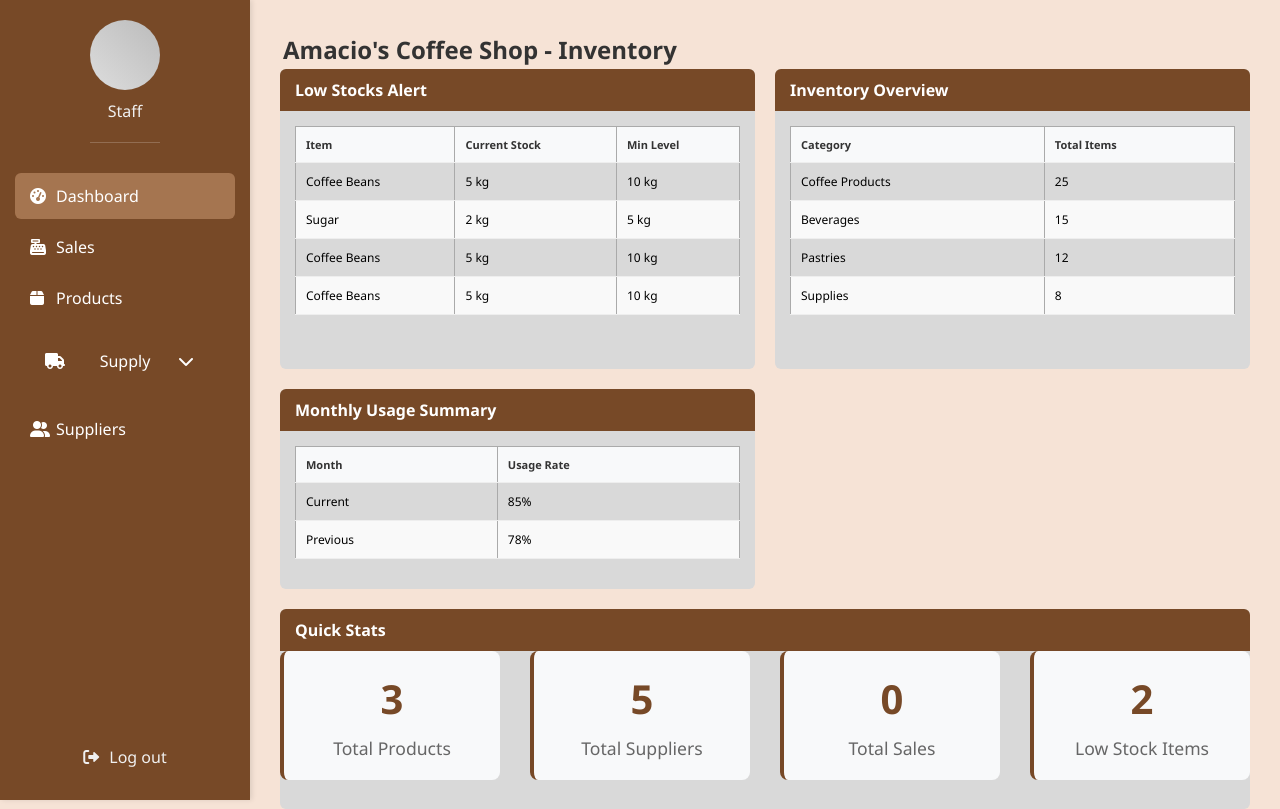
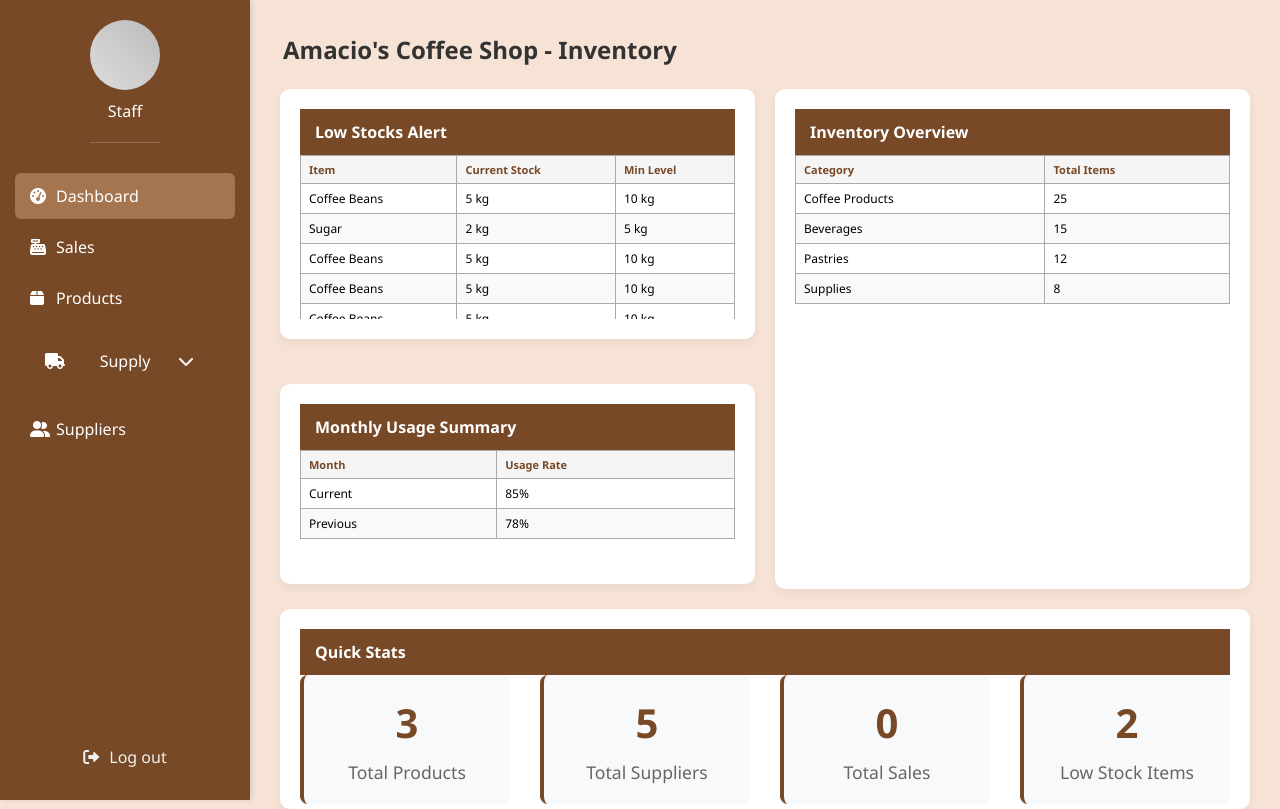
Before and after one commit to siervo-jallaine/IMS-IM-Project, a PHP site: page /html/staff.html in a window 1280 px wide. Run offline with PHP 8.4, Linux system fonts and the light colour scheme.

Commit message:
update staff functionality and UI (#6)
* update staff functionality and UI

* update staff css

```diff
--- a/css/staff.css
+++ b/css/staff.css
@@ -52,7 +52,7 @@
   background-image: linear-gradient(45deg, #ddd, #bbb);
 }
 
-  .staff-label {
+.admin-label {
   font-size: 16px;
   font-weight: 500;
   color: #f0f0f0;
@@ -236,36 +236,83 @@
 .dashboard {
   display: grid;
   grid-template-columns: 1fr 1fr;
-    grid-gap: 20px;
-    margin-bottom: 20px;
+  gap: 20px;
+  margin-top: 20px;
+  align-items: start;
 }
 
 /* Dashboard Card Modifications for Scrolling */
 .card {
-  background-color: #d9d9d9;
-  border-radius: 6px;
-  padding: 0;
-  overflow: hidden;
+  background: #fff;
+  border-radius: 10px;
+  box-shadow: 0 4px 12px rgba(0, 0, 0, 0.05);
+  padding: 20px;
+  margin-bottom: 20px;
   display: flex;
   flex-direction: column;
-  height: 100%; /* Ensure cards take full height of their container */
 }
 
+/* Dashboard Card Scrolling Fix */
 .card h2 {
   background-color: #774927;
   color: white;
   font-size: 16px;
-  padding: 10px 15px;
+  padding: 12px 15px;
   margin: 0;
-  flex-shrink: 0; /* Prevent header from shrinking */
+  position: sticky;
+  top: 0;
+  z-index: 5;
 }
 
 .card-content {
-  padding: 15px;
-  flex: 1; /* Take remaining space */
-  overflow-y: auto; /* Add vertical scroll */
-  overflow-x: hidden; /* Hide horizontal scroll */
-  max-height: calc(100% - 46px); /* Subtract header height */
+  padding: 0;
+  flex: 1;
+  overflow-y: auto;
+  max-height: calc(100% - 40px);
+}
+
+/* Increase Inventory Overview Height */
+.medium-card {
+  height: 350px; /* Increased from 250px */
+}
+
+.medium-card .card-content {
+  max-height: calc(350px - 46px); /* Adjusted to match the new height */
+}
+
+/* Custom scrollbar styling */
+.card-content::-webkit-scrollbar {
+  width: 6px;
+}
+
+.card-content::-webkit-scrollbar-track {
+  background: #f1f1f1;
+  border-radius: 3px;
+}
+
+.card-content::-webkit-scrollbar-thumb {
+  background: #774927;
+  border-radius: 3px;
+}
+
+.card-content::-webkit-scrollbar-thumb:hover {
+  background: #5a3419;
+}
+
+/* For Firefox */
+.card-content {
+  scrollbar-width: thin;
+  scrollbar-color: #774927 #f1f1f1;
+}
+
+/* Dashboard table styles - ensuring headers remain visible */
+.dashboard-table th {
+  background-color: #f5f0e8;
+  font-weight: 600;
+  color: #774927;
+  position: sticky;
+  top: 0;
+  z-index: 4;
 }
 
 /* Specific height constraints for different card sizes */
@@ -283,6 +330,15 @@
 
 .medium-card .card-content {
 max-height: calc(250px - 46px);
+}
+
+.large-card
+{
+  height: 500px;
+  }
+
+  .large-card .card-content {
+    max-height: calc(500px - 46px);
     }
 
 .full-width {
@@ -357,9 +413,6 @@
   min-height: 200px;
 }
 
-  .medium-card {
-    min-height: 300px;
-  }
 
 .full-width {
   grid-column: span 2;
@@ -402,18 +455,7 @@
   border-collapse: collapse;
 }
 
-  .dashboard-table th,
-  .dashboard-table td {
-    padding: 10px;
-    text-align: left;
-    border-bottom: 1px solid #eee;
-  }
 
-  .dashboard-table th {
-    background-color: #f8f9fa;
-    font-weight: 600;
-    color: #333;
-  }
 
 .dashboard-table tbody tr:hover {
   background-color: #f8f9fa;
@@ -946,3 +988,20 @@
 .data-table th:nth-child(3) { width: 15%; } /* Quantity */
 .data-table th:nth-child(4) { width: 20%; } /* Date */
 .data-table th:nth-child(5) { width: 15%; } /* Actions */
+
+
+.medium-card,
+.small-card {
+    grid-column: 1;
+    width: 100%;
+}
+
+.large-card {
+    grid-column: 2;
+    grid-row: 1 / span 2;
+    width: 100%;
+}
+
+.dropdown.open .dropdown-icon {
+  transform: rotate(180deg);
+}
--- a/html/staff.html
+++ b/html/staff.html
@@ -34,10 +34,11 @@
                         Supply
                         <i class="fas fa-chevron-down dropdown-icon"></i>
                     </button>
+                </div>
+                <!-- Sidebar Supply Dropdown -->
                 <div class="dropdown-menu" id="supplyDropdownMenu">
                     <button class="dropdown-item" data-section="supply-list" onclick="switchSection('supply-list')">Supply List</button>
                     <button class="dropdown-item" data-section="added-supply" onclick="switchSection('added-supply')">Added Supply</button>
-                    </div>
                 </div>
                 <button class="nav-item" data-section="suppliers" onclick="switchSection('suppliers')">
                     <i class="fas fa-user-group"></i>
@@ -101,7 +102,7 @@
                         </div>
                     </div>
 
-                    <div class="card medium-card">
+                    <div class="card large-card">
                         <h2>Inventory Overview</h2>
                         <div class="card-content">
                             <table class="dashboard-table">
@@ -262,7 +263,7 @@
             <section id="supply-list" class="content-section">
                 <header class="page-header">
                 <h1><i class="fas fa-list"></i> Supply List</h1>
-                    <button class="btn btn-primary" id="addSupplyBtn" onclick="openModal('supplyModal')">
+                <button class="btn btn-primary" onclick="openModal('supplyModal')">
                     <i class="fas fa-plus"></i> Add Supply
                 </button>
                 </header>
@@ -277,7 +278,7 @@
                     </tr>
                     </thead>
                     <tbody id="supplyTableBody">
-                            <!-- Supply data will be populated here -->
+                    <!-- Supplies will be rendered here -->
                     </tbody>
                 </table>
                 </div>
@@ -301,7 +302,7 @@
                     </tr>
                     </thead>
                     <tbody id="addedSupplyTableBody">
-                            <!-- Added supply data will be populated here -->
+                    <!-- Added supplies will be rendered here -->
                     </tbody>
                 </table>
                 </div>
@@ -342,12 +343,13 @@
                     <input type="text" id="saleProductName" required>
                 </div>
                 <div class="form-group">
-                    <label>Quantity</label>
-                    <div class="quantity-control">
-                        <button type="button" onclick="changeQuantity('saleQuantity', -1)">-</button>
-                        <span id="saleQuantity">1</span>
-                        <button type="button" onclick="changeQuantity('saleQuantity', 1)">+</button>
-                    </div>
+                    <label for="saleProductSize">Product Size</label>
+                    <select id="saleProductSize" required>
+                        <option value="">Select Size</option>
+                        <option value="SHOT">SHOT</option>
+                        <option value="12oz">12oz</option>
+                        <option value="13oz">13oz</option>
+                    </select>
                 </div>
                 <div class="form-actions">
                     <button type="submit" class="btn btn-primary">Save</button>
```
Also changed, not shown: js/staff.js (+13 -27 lines). Lines whose indentation alone changed are shown as unchanged.
